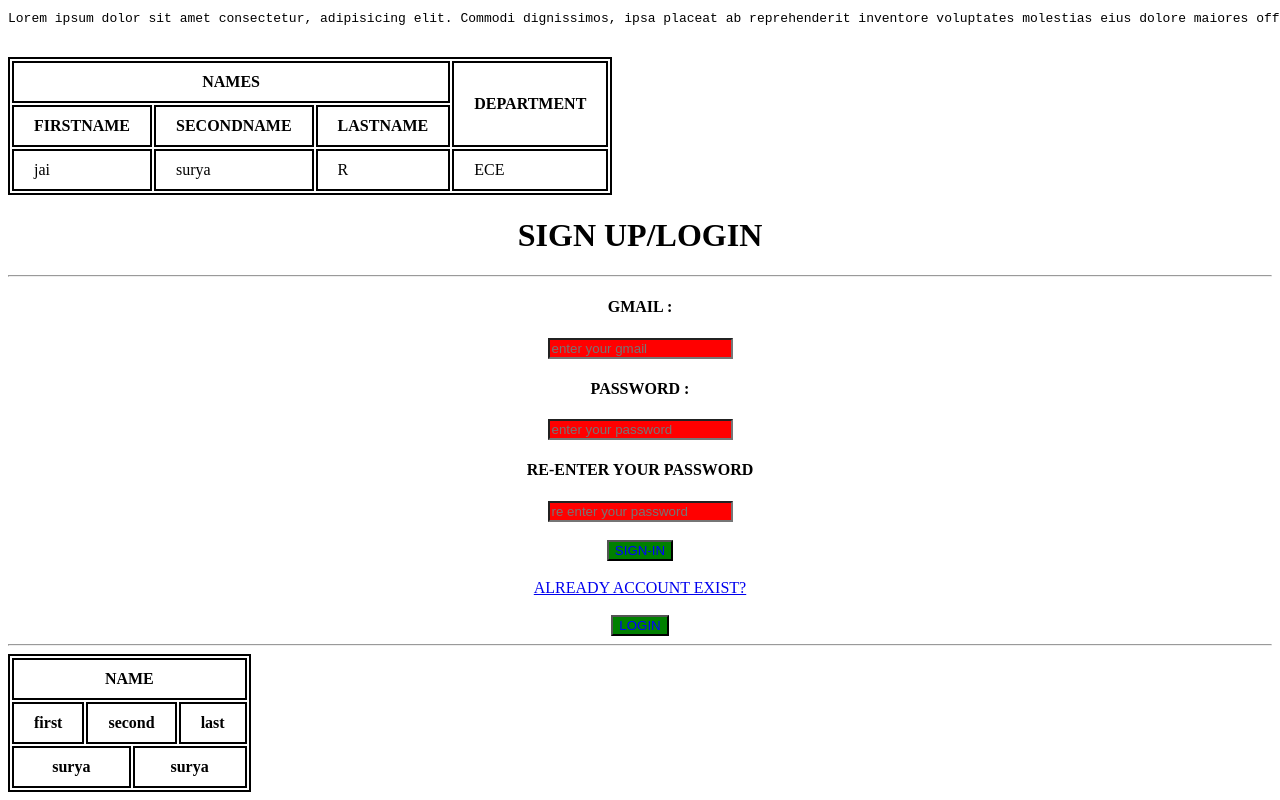
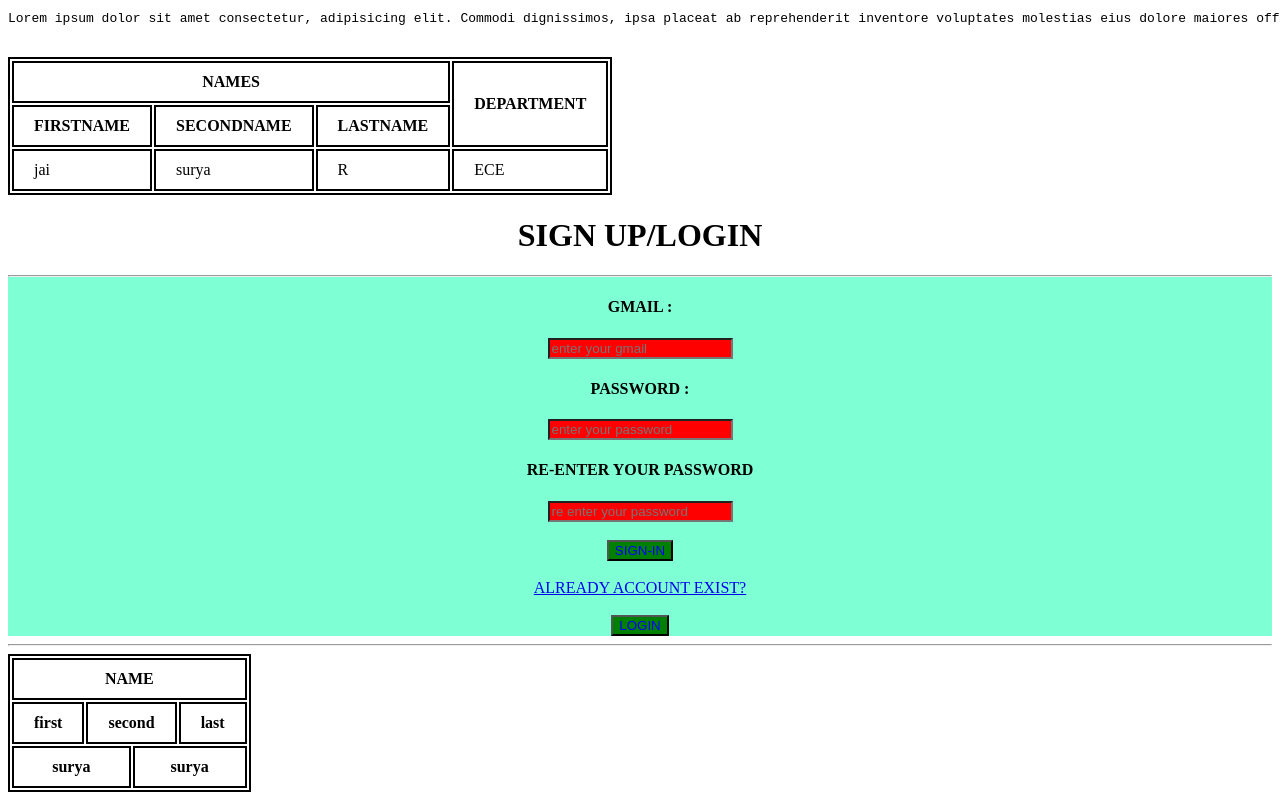
Before and after one commit to Suryanobi/surya, a plain HTML site: page index.html in a window 1280 px wide. Shown: the part 879-1679 px from the top of the page. Drawn offline with Linux system fonts and the light colour scheme.

Commit message:
index modified

```diff
--- a/index.html
+++ b/index.html
@@ -69,6 +69,7 @@
 
 <cENTer>
     <h1>SIGN UP/LOGIN</h1>
+    <div style="background-color: aquamarine;">
         <HR>
         </HR>
         <h4>GMAIL :</h4>
@@ -83,6 +84,8 @@
     <a target="_blank" HREF="https://www.amazon.in/log-in/s?k=log+in">ALREADY ACCOUNT EXIST?</a>
     <br><br>
     <BUtton>LOGIN</BUtton>
+    </div>
+
 </cENTer>
 
 
```
Lines whose indentation alone changed are shown as unchanged.
